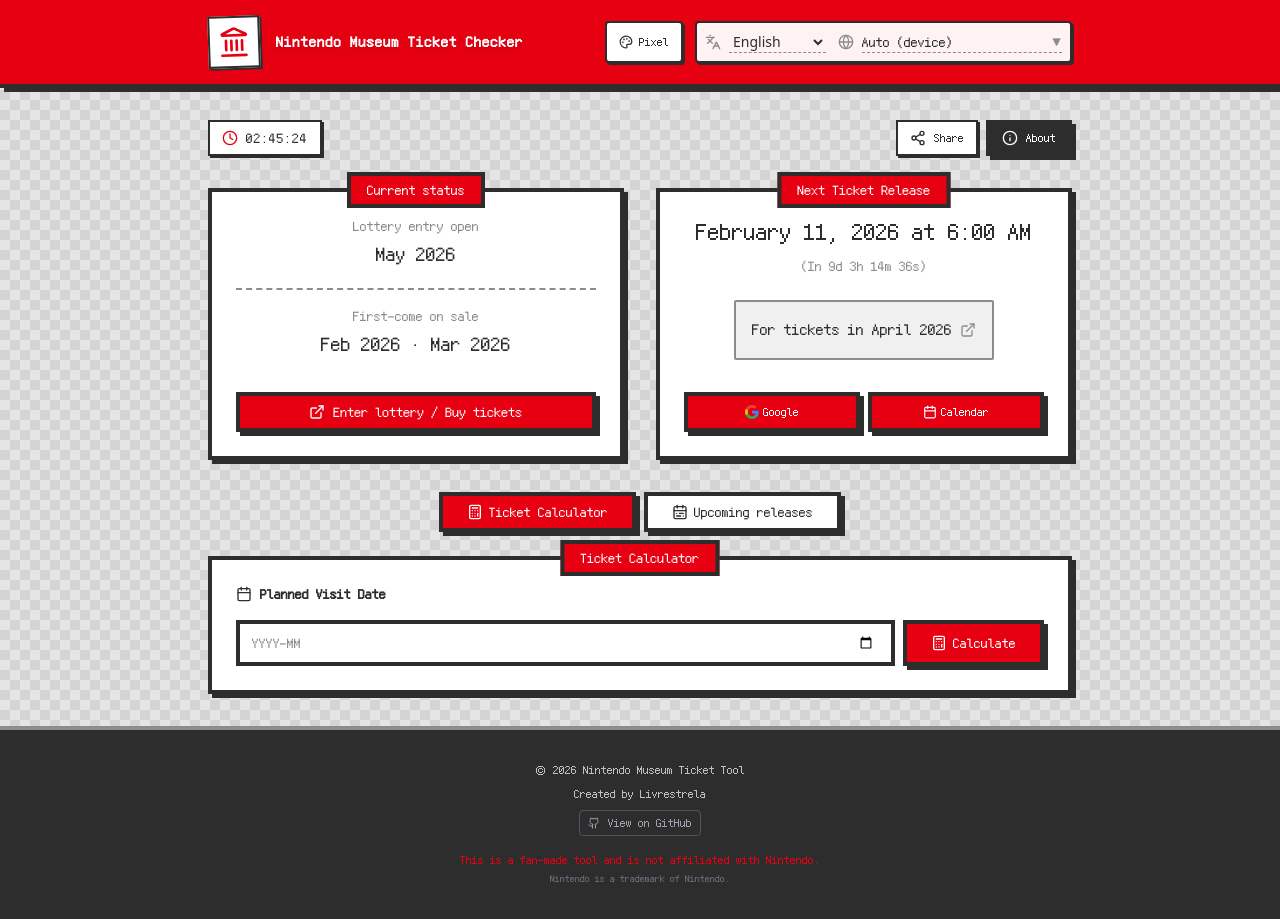
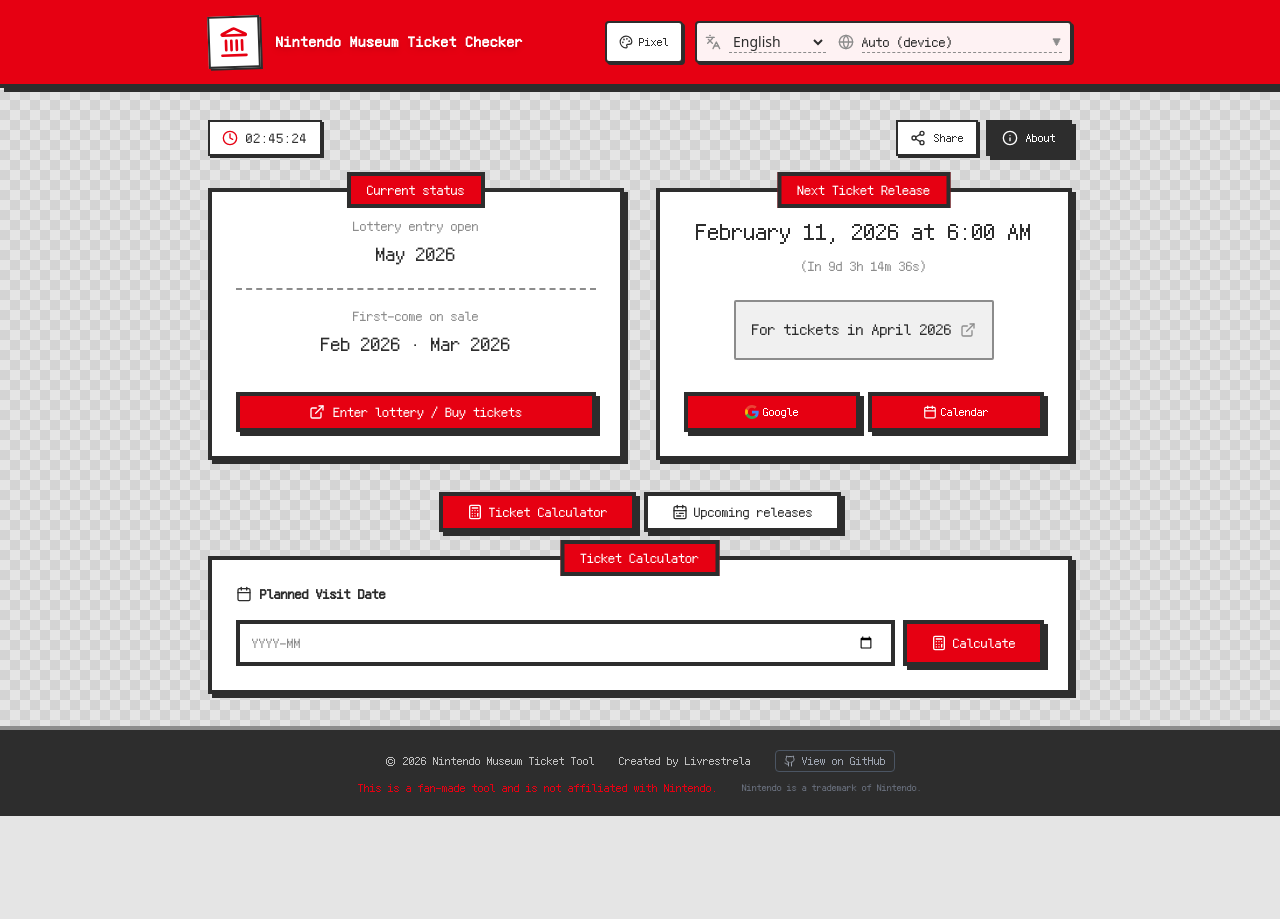
Before and after one commit to signxer/nintendo-museum-ticket, a React (Vite) app: page / in a window 1280 px wide. After the commit the page ends 816 px from the top, so only its background shows below. Built offline with nearby package versions, Linux system fonts and the light colour scheme.

Commit message:
feat(ui): 页脚改为紧凑两行横排,高度从约 200px 降到 99px
- 第一行:版权 + 署名 + GitHub 链接(带边框小徽章),flex 横排居中
- 第二行:免责声明 + 商标声明,flex 横排居中
- 手机端自然换行(flex-wrap),两种主题均适配

```diff
--- a/src/App.tsx
+++ b/src/App.tsx
@@ -117,21 +117,27 @@
         <PageTransition>{children}</PageTransition>
       </main>
 
-      <footer className="bg-nintendo-dark text-white p-8 text-center mt-auto border-t-4 border-nintendo-grey">
-        <p className="font-pixel text-xs opacity-70 mb-2">{t('common.copyright', { year: new Date().getFullYear() })}</p>
-        <p className="font-pixel text-xs opacity-70 mb-2">Created by Livrestrela</p>
+      <footer className="bg-nintendo-dark text-white p-5 text-center mt-auto border-t-4 border-nintendo-grey">
+        {/* Compact two-row layout: identity row + legal row, both wrapping
+            gracefully on phones. */}
+        <div className="flex flex-wrap items-center justify-center gap-x-6 gap-y-2 mb-2">
+          <p className="font-pixel text-xs opacity-70">{t('common.copyright', { year: new Date().getFullYear() })}</p>
+          <p className="font-pixel text-xs opacity-70">Created by Livrestrela</p>
           <a
             href="https://github.com/signxer/nintendo-museum-ticket"
             target="_blank"
             rel="noopener noreferrer"
-          className="inline-flex items-center gap-2 text-xs text-gray-400 hover:text-white transition-colors mb-4 border border-gray-600 rounded px-2 py-1 hover:border-white"
+            className="inline-flex items-center gap-1.5 text-xs text-gray-400 hover:text-white transition-colors border border-gray-600 rounded px-2 py-0.5 hover:border-white"
           >
             <Github className="w-3 h-3" />
             <span>{t('common.viewOnGithub')}</span>
           </a>
+        </div>
 
-        <p className="text-xs text-nintendo-red mb-1">{t('common.footerDisclaimer')}</p>
+        <div className="flex flex-wrap items-center justify-center gap-x-6 gap-y-1">
+          <p className="text-xs text-nintendo-red">{t('common.footerDisclaimer')}</p>
           <p className="text-[10px] text-gray-500">{t('common.trademark')}</p>
+        </div>
 
       </footer>
     </div>
```
Lines whose indentation alone changed are shown as unchanged.
